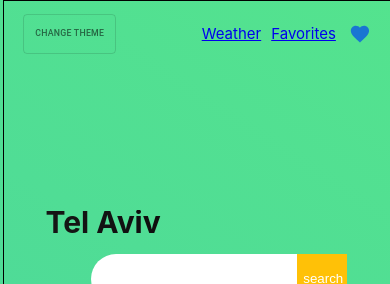
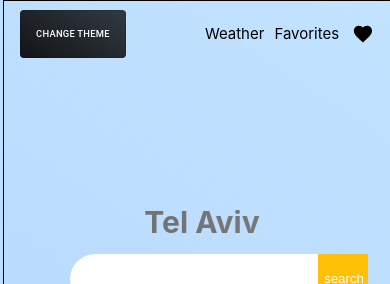
Before and after one commit to Lior3796/Weather-app, a React (Create React App) app: page / in a window 390 px wide. Shown: the top 284 px of the page. Built offline with nearby package versions, Linux system fonts and the light colour scheme; no server answers.

Commit message:
add responsive to app and mixin class

```diff
--- a/src/components/features/navbar/Navbar.js
+++ b/src/components/features/navbar/Navbar.js
@@ -12,7 +12,7 @@ export const Navbar = () => {
             <ToggleTheme />
             <ul>
                 <li>
-                    <Link to="/Weather"> Weather </Link>
+                    <Link to="/"> Weather </Link>
                 </li>
                 <li>
                     <Link to="/favorites"> Favorites </Link>
--- a/src/components/features/toggleTheme/ToggleTheme.js
+++ b/src/components/features/toggleTheme/ToggleTheme.js
@@ -3,6 +3,7 @@ import { useDispatch } from 'react-redux';
 import ToggleButton from '@mui/material/ToggleButton';
 import ToggleButtonGroup from '@mui/material/ToggleButtonGroup';
 import { CHANGE_THEME } from '../../../redux/Actions/types';
+import { Button as MuiButton } from '@mui/material';
 export const ToggleTheme = () => {
     const dispatch = useDispatch();
     const [theme, setTheme] = useState(true);
@@ -13,8 +14,9 @@ export const ToggleTheme = () => {
     return (
         <ToggleButtonGroup
             onChange={handleChange}
+            className={theme ? "toggle-container-dark" : "toggle-container-light"}
         >
-            <ToggleButton >change theme</ToggleButton>
+            <ToggleButton color="secondary" size='large'>Change theme</ToggleButton>
 
         </ToggleButtonGroup>
     );
--- a/src/components/styles/sass/_container.scss
+++ b/src/components/styles/sass/_container.scss
@@ -2,12 +2,16 @@
 	margin: 0;
 	padding: 0;
 	font-size: $root-font-size;
+	text-decoration: none;
 	box-sizing: border-box;
 	font-family: "Assistant";
 	src: url("https://fonts.googleapis.com/css2?family=Assistant:wght@200&display=swap");
 }
 
 .container {
+	* > a {
+		text-decoration: none;
+	}
 	position: relative;
 	height: 100vh;
 	width: 100%;
@@ -55,10 +59,9 @@
 }
 .light {
 	@extend .container;
-	background: $gradient-light;
+	@include light;
 }
-
 .dark {
 	@extend .container;
-	background: $gradient-dark;
+	@include dark;
 }
--- a/src/components/styles/sass/_header.scss
+++ b/src/components/styles/sass/_header.scss
@@ -6,7 +6,3 @@
 		background-position: right;
 	}
 }
-
-.header {
-	@include headers();
-}
--- a/src/components/styles/sass/_navbar.scss
+++ b/src/components/styles/sass/_navbar.scss
@@ -24,4 +24,10 @@ nav {
 			margin: 0.5rem;
 		}
 	}
+	.toggle-container-dark {
+		@include dark;
+	}
+	.toggle-container-light {
+		@include light;
+	}
 }
--- a/src/components/styles/sass/_search.scss
+++ b/src/components/styles/sass/_search.scss
@@ -1,6 +1,7 @@
 .search-container {
 	@include flex-center(column, center, space-around);
 	flex: 0.6;
+	width: 100%;
 	h3 {
 		text-align: center;
 	}
--- a/src/components/styles/sass/_variables.scss
+++ b/src/components/styles/sass/_variables.scss
@@ -1,5 +1,5 @@
 $container-height: 100vh;
 $root-font-size: 10px;
-$gradient-light: linear-gradient(33deg, #41c7af, #54e38e);
+$gradient-light: linear-gradient(33deg, #abc7ff, #c1e3ff);
 $gradient-dark: linear-gradient(33deg, #121317, #323b42);
 $border: 1px solid black;
--- a/src/components/styles/style.css
+++ b/src/components/styles/style.css
@@ -2,6 +2,7 @@
   margin: 0;
   padding: 0;
   font-size: 10px;
+  text-decoration: none;
   -webkit-box-sizing: border-box;
           box-sizing: border-box;
   font-family: "Assistant";
@@ -12,6 +13,10 @@
   position: relative;
   height: 100vh;
   width: 100%;
+}
+
+.container * > a, .light * > a, .dark * > a {
+  text-decoration: none;
 }
 
 @media (min-width: 0px) {
@@ -69,11 +74,55 @@
 }
 
 .light {
-  background: linear-gradient(33deg, #41c7af, #54e38e);
+  background: linear-gradient(33deg, #abc7ff, #c1e3ff);
+  color: black;
+}
+
+.light * > a {
+  color: black;
+}
+
+.light .header {
+  width: 100%;
+  text-align: center;
+  font-weight: 700;
+  line-height: 0.8;
+  background-size: 600%;
+  -webkit-background-clip: text;
+  color: transparent;
+  background-position: right;
+  background-image: linear-gradient(45deg, black, grey);
+  -webkit-animation: backgroundAnimation 5s 1s infinite alternate;
+          animation: backgroundAnimation 5s 1s infinite alternate;
+}
+
+.light button {
+  color: black;
+  cursor: pointer;
 }
 
 .dark {
   background: linear-gradient(33deg, #121317, #323b42);
+}
+
+.dark .header {
+  width: 100%;
+  text-align: center;
+  font-weight: 700;
+  line-height: 0.8;
+  background-size: 600%;
+  -webkit-background-clip: text;
+  color: transparent;
+  background-position: right;
+  background-image: linear-gradient(45deg, gold, white);
+  -webkit-animation: backgroundAnimation 5s 1s infinite alternate;
+          animation: backgroundAnimation 5s 1s infinite alternate;
+}
+
+.dark * > a,
+.dark button {
+  color: white;
+  cursor: pointer;
 }
 
 @-webkit-keyframes backgroundAnimation {
@@ -92,20 +141,6 @@
   100% {
     background-position: right;
   }
-}
-
-.header {
-  width: 100%;
-  text-align: left;
-  font-weight: 700;
-  line-height: 0.8;
-  background-size: 600%;
-  -webkit-background-clip: text;
-  color: transparent;
-  background-position: right;
-  background-image: linear-gradient(45deg, grey, black);
-  -webkit-animation: backgroundAnimation 5s 1s infinite alternate;
-          animation: backgroundAnimation 5s 1s infinite alternate;
 }
 
 nav {
@@ -200,6 +235,58 @@ nav ul li {
   margin: 0.5rem;
 }
 
+nav .toggle-container-dark {
+  background: linear-gradient(33deg, #121317, #323b42);
+}
+
+nav .toggle-container-dark .header {
+  width: 100%;
+  text-align: center;
+  font-weight: 700;
+  line-height: 0.8;
+  background-size: 600%;
+  -webkit-background-clip: text;
+  color: transparent;
+  background-position: right;
+  background-image: linear-gradient(45deg, gold, white);
+  -webkit-animation: backgroundAnimation 5s 1s infinite alternate;
+          animation: backgroundAnimation 5s 1s infinite alternate;
+}
+
+nav .toggle-container-dark * > a,
+nav .toggle-container-dark button {
+  color: white;
+  cursor: pointer;
+}
+
+nav .toggle-container-light {
+  background: linear-gradient(33deg, #abc7ff, #c1e3ff);
+  color: black;
+}
+
+nav .toggle-container-light * > a {
+  color: black;
+}
+
+nav .toggle-container-light .header {
+  width: 100%;
+  text-align: center;
+  font-weight: 700;
+  line-height: 0.8;
+  background-size: 600%;
+  -webkit-background-clip: text;
+  color: transparent;
+  background-position: right;
+  background-image: linear-gradient(45deg, black, grey);
+  -webkit-animation: backgroundAnimation 5s 1s infinite alternate;
+          animation: backgroundAnimation 5s 1s infinite alternate;
+}
+
+nav .toggle-container-light button {
+  color: black;
+  cursor: pointer;
+}
+
 .weather-container {
   display: -webkit-box;
   display: -ms-flexbox;
@@ -229,20 +316,6 @@ nav ul li {
   }
 }
 
-.header {
-  width: 100%;
-  text-align: left;
-  font-weight: 700;
-  line-height: 0.8;
-  background-size: 600%;
-  -webkit-background-clip: text;
-  color: transparent;
-  background-position: right;
-  background-image: linear-gradient(45deg, grey, black);
-  -webkit-animation: backgroundAnimation 5s 1s infinite alternate;
-          animation: backgroundAnimation 5s 1s infinite alternate;
-}
-
 .search-container {
   display: -webkit-box;
   display: -ms-flexbox;
@@ -260,6 +333,7 @@ nav ul li {
   -webkit-box-flex: 0.6;
       -ms-flex: 0.6;
           flex: 0.6;
+  width: 100%;
 }
 
 .search-container h3 {
```
Also changed, not shown: src/components/styles/sass/_mixin.scss (+29 -3 lines), 1 other file (tests, documents, lock files or other folders).
